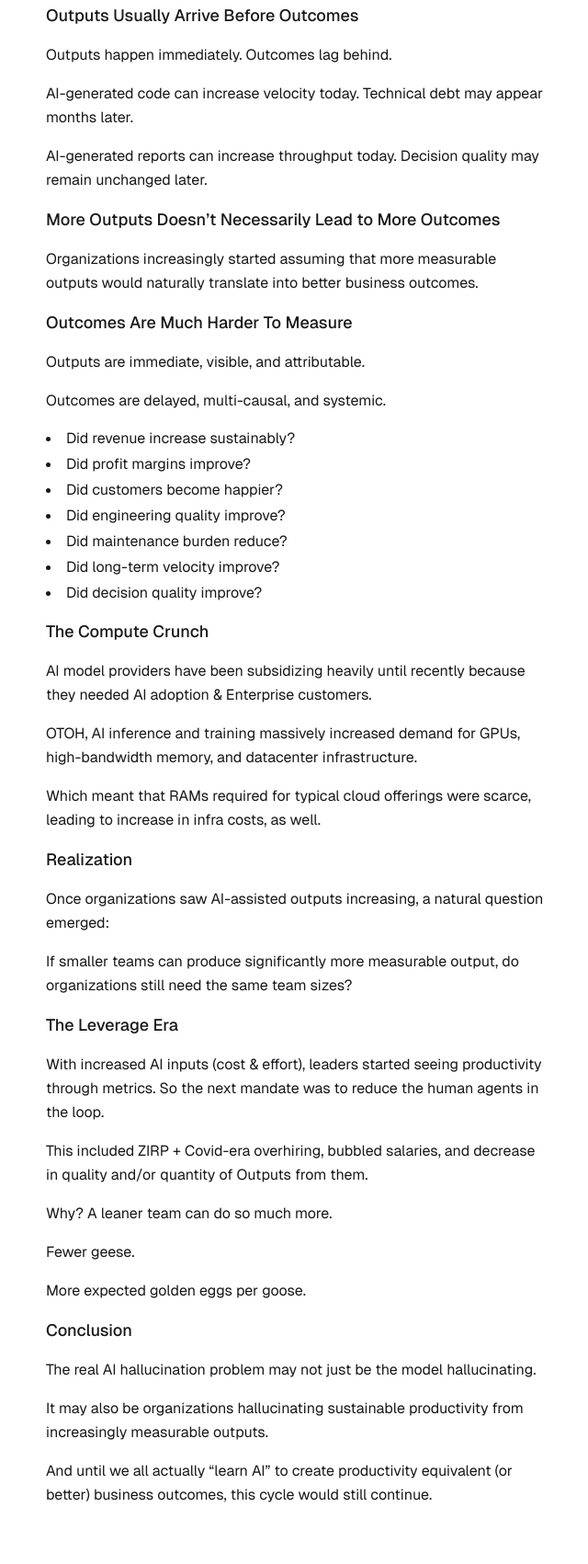
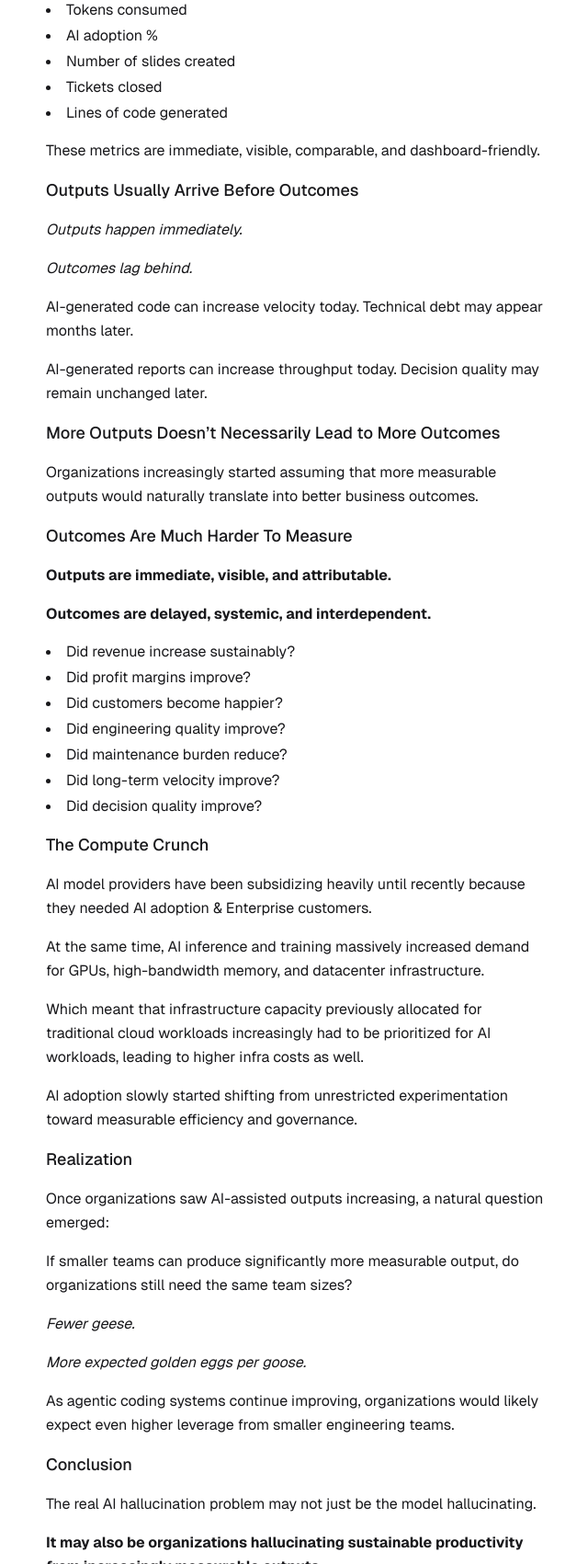
Before and after one commit to onstash/hastons, an Astro site: page /notes/the-ai-hallucination-problem-v2 in a window 1280 px wide. Shown: the part 1815-3516 px from the top of the page at 92% size, without its empty margins (318-958 px from the left). Before the commit the page ends 3486 px from the top, so only its background shows below. Built offline with nearby package versions, Linux system fonts and the light colour scheme; Astro itself is replaced by a stand-in of ours; no server answers.

Commit message:
feat: the-ai-hallucination-problem v2 note updates

```diff
--- a/src/content/notes/the-ai-hallucination-problem-v2.md
+++ b/src/content/notes/the-ai-hallucination-problem-v2.md
@@ -1,7 +1,7 @@
 ---
 title: "The AI Hallucination Problem - updated"
 publishedAt: "2026-05-27"
-description: "AI, hallucination, psychosis & its impact"
+description: "AI adoption, measurable productivity, organizational incentives, and the growing gap between outputs & outcomes."
 slug: "the-ai-hallucination-problem-v2"
 category: "ai"
 ---
@@ -40,18 +40,23 @@ So the collective theory was: if aligned teams are given AI tools, collective pr
 
 To track this, metrics have to be established.
 
-Why? Because companies are investing in $$$ and they want to track & measure if the continued investment is leading to the results that they're looking for.
+Why? Because companies are allocating significant capital and they want to track and measure if the continued investment is leading to the results that they're looking for.
 
 ## The Measurement Era
 
-Once AI usage became measurable, organizations naturally started optimizing for the measurable layer itself.
+Once AI usage became measurable, Organizations naturally started optimizing for the **measurable layer** itself.
 
-Engineering Managers, Directors, Vice Presidents, CTOs, etc, started with questions
+Engineering Managers, Directors, Vice Presidents, CTOs, etc, started asking questions:
 - How much is the productivity increase?
 - How much is the velocity increase?
-- Why / why not?
+- Why was it increasing?
+- Why wasn't it increasing?
 
 This is where Goodhart’s Law quietly started appearing inside organizations.
+
+In some organizations, this even evolved into internal token-maxxing leaderboards where AI usage itself became a measurable signal of productivity and experimentation.
+
+Source: [Meta Created an Internal Leaderboard on AI Token Usage - PragmaticEngineer](https://blog.pragmaticengineer.com/the-pulse-tokenmaxxing-as-a-weird-new-trend/)
 
 ## Outputs Are Easy To Measure
 
@@ -69,8 +74,9 @@ These metrics are immediate, visible, comparable, and dashboard-friendly.
 
 ## Outputs Usually Arrive Before Outcomes
 
-Outputs happen immediately.
-Outcomes lag behind.
+*Outputs happen immediately.*
+
+*Outcomes lag behind.*
 
 AI-generated code can increase velocity today.
 Technical debt may appear months later.
@@ -84,9 +90,9 @@ Organizations increasingly started assuming that more measurable outputs would n
 
 ## Outcomes Are Much Harder To Measure
 
-Outputs are immediate, visible, and attributable.
+**Outputs are immediate, visible, and attributable.**
 
-Outcomes are delayed, multi-causal, and systemic.
+**Outcomes are delayed, systemic, and interdependent.**
 
 - Did revenue increase sustainably?
 - Did profit margins improve?
@@ -100,9 +106,11 @@ Outcomes are delayed, multi-causal, and systemic.
 
 AI model providers have been subsidizing heavily until recently because they needed AI adoption & Enterprise customers.
 
-OTOH, AI inference and training massively increased demand for GPUs, high-bandwidth memory, and datacenter infrastructure.
+At the same time, AI inference and training massively increased demand for GPUs, high-bandwidth memory, and datacenter infrastructure.
 
-Which meant that RAMs required for typical cloud offerings were scarce, leading to increase in infra costs, as well.
+Which meant that infrastructure capacity previously allocated for traditional cloud workloads increasingly had to be prioritized for AI workloads, leading to higher infra costs as well.
+
+AI adoption slowly started shifting from unrestricted experimentation toward measurable efficiency and governance.
 
 ## Realization
 
@@ -110,22 +118,22 @@ Once organizations saw AI-assisted outputs increasing, a natural question emerge
 
 If smaller teams can produce significantly more measurable output, do organizations still need the same team sizes?
 
-## The Leverage Era
+*Fewer geese.*
 
-With increased AI inputs (cost & effort), leaders started seeing productivity through metrics. So the next mandate was to reduce the human agents in the loop.
+*More expected golden eggs per goose.*
 
-This included ZIRP + Covid-era overhiring, bubbled salaries, and decrease in quality and/or quantity of Outputs from them.
-
-Why? A leaner team can do so much more.
-
-Fewer geese.
-
-More expected golden eggs per goose.
+As agentic coding systems continue improving, organizations would likely expect even higher leverage from smaller engineering teams.
 
 ## Conclusion
 
 The real AI hallucination problem may not just be the model hallucinating.
 
-It may also be organizations hallucinating sustainable productivity from increasingly measurable outputs.
+**It may also be organizations hallucinating sustainable productivity from increasingly measurable outputs.**
 
-And until we all actually "learn AI" to create productivity equivalent (or better) business outcomes, this cycle would still continue.
+As AI subsidies reduce and inference costs become more visible, organizations would most likely move away from token-maxxing behavior and toward stricter token budgeting, harness engineering, and measurable AI efficiency.
+
+Recent discussions around enterprise AI spending and tooling governance — including comments from Uber leadership around AI costs becoming harder to justify at scale — suggest that organizations are increasingly moving away from unrestricted experimentation toward measurable AI efficiency and cost governance.
+
+Source: [Uber president says AI spending is getting ‘harder to justify’](https://www.theverge.com/transportation/937116/uber-ai-investment-hard-to-justify)
+
+Until organizations consistently translate AI-assisted outputs into sustainable business outcomes, this cycle will likely continue.
```
